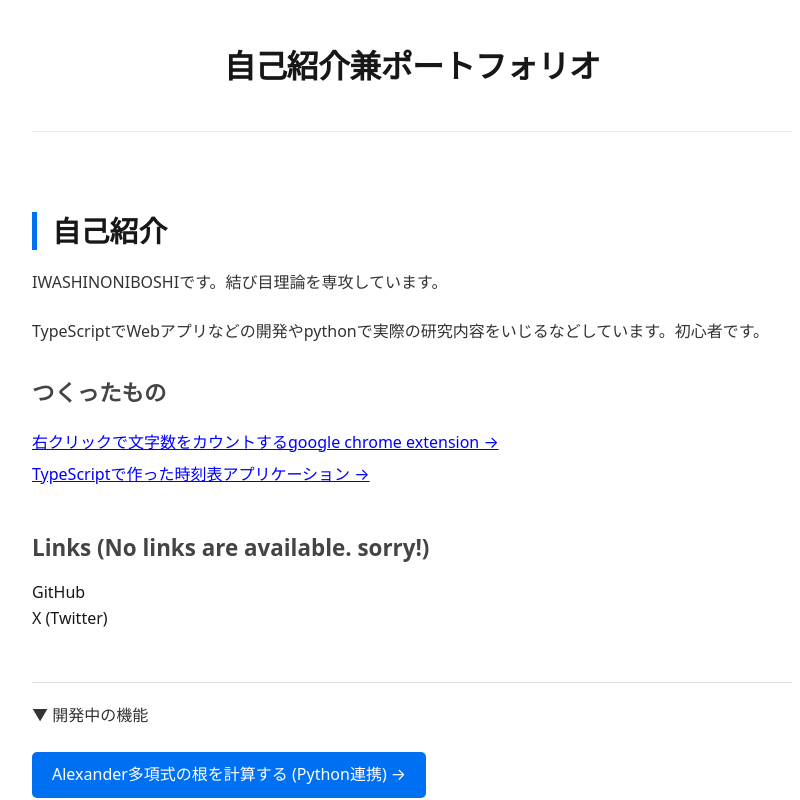
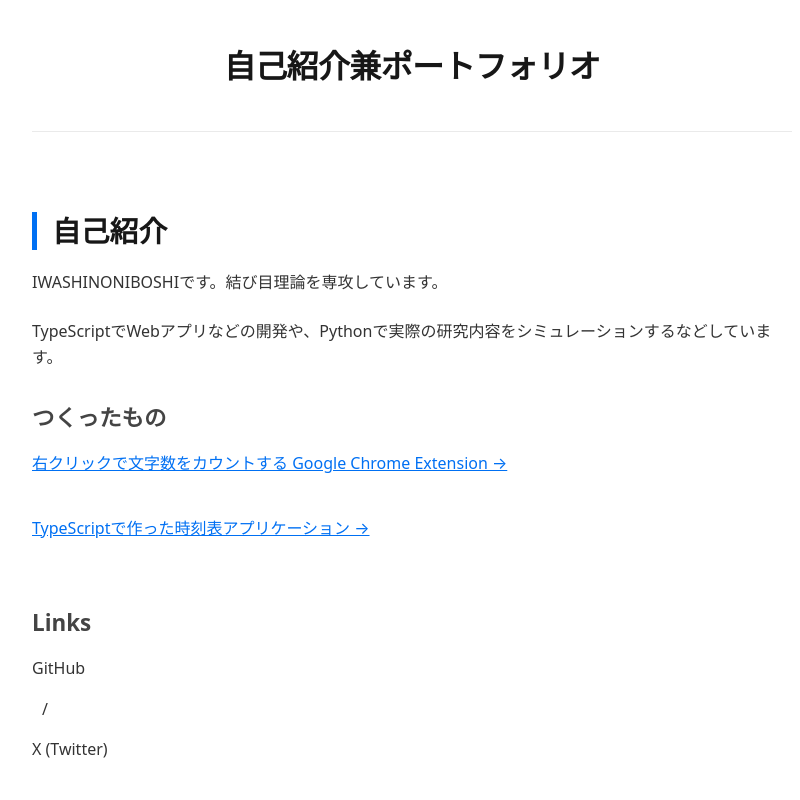
Before and after one commit to IWASHINONIBOSHI/MyPortfolio, a Next.js app: page / in a window 1280 px wide. Shown: the top 800 px of the page, without its empty margins (228-1028 px from the left). Built offline with nearby package versions, Linux system fonts and the light colour scheme.

Commit message:
design change

```diff
--- a/src/app/page.tsx
+++ b/src/app/page.tsx
@@ -1,50 +1,42 @@
-// src/app/page.tsx
 import Link from 'next/link';
+import Image from 'next/image';
 
 export default function Home() {
   return (
     <>
       <h2>自己紹介</h2>
       <p>IWASHINONIBOSHIです。結び目理論を専攻しています。</p>
-      <p>TypeScriptでWebアプリなどの開発やpythonで実際の研究内容をいじるなどしています。初心者です。</p>
+      <p>TypeScriptでWebアプリなどの開発や、Pythonで実際の研究内容をシミュレーションするなどしています。</p>
 
       <h3>つくったもの</h3>
-      {/* リストのデザイン調整 */}
-      <ul style={{ color: 'black', lineHeight: '2' }}>
-        <li>
-          <Link href="/works/extension" style={{ color: 'blue', textDecoration: 'underline' }}>
-            右クリックで文字数をカウントするgoogle chrome extension &rarr;
+      {/* globals.css の .works-list を適用 */}
+      <div className="works-list">
+        <p>
+          <Link href="/works/extension" style={{ textDecoration: 'underline', color: 'var(--primary)' }}>
+            右クリックで文字数をカウントする Google Chrome Extension &rarr;
           </Link>
-        </li>
-        <li>
-          <Link href="/works/timetable" style={{ color: 'blue', textDecoration: 'underline' }}>
+        </p>
+        <p>
+          <Link href="/works/timetable" style={{ textDecoration: 'underline', color: 'var(--primary)' }}>
             TypeScriptで作った時刻表アプリケーション &rarr;
           </Link>
-        </li>
-      </ul>
+        </p>
+      </div>
 
       <div style={{ marginTop: '40px' }}>
-        <h3>Links (No links are available. sorry!)</h3>
-        <ul>
-          <li><a href="" target="_blank" rel="noreferrer">GitHub</a></li>
-          <li><a href="" target="_blank" rel="noreferrer">X (Twitter)</a></li>
-        </ul>
+        <h3>Links</h3>
+        <p className="works-list">
+          <a href="https://github.com/IWASHINONIBOSHI" target="_blank" rel="noreferrer">GitHub</a>
+          <span style={{ margin: '0 10px' }}>/</span>
+          <a href="#" target="_blank" rel="noreferrer">X (Twitter)</a>
+        </p>
       </div>
 
       {/* 結び目計算へのリンクエリア */}
-      <div style={{ marginTop: '50px', borderTop: '1px solid #ddd', paddingTop: '20px' }}>
+      <div style={{ marginTop: '50px', borderTop: '1px solid var(--border)', paddingTop: '20px' }}>
         <p>▼ 開発中の機能</p>
-        <Link
-          href="/works/knot"
-          style={{
-            display: 'inline-block',
-            padding: '10px 20px',
-            backgroundColor: '#0070f3',
-            color: 'white',
-            textDecoration: 'none',
-            borderRadius: '5px'
-          }}
-        >
+        {/* globals.css で定義したボタン風リンククラスを使用 */}
+        <Link href="/knot" className="button-link">
           Alexander多項式の根を計算する (Python連携) &rarr;
         </Link>
       </div>
```
Also changed, not shown: src/app/works/knot/page.tsx (+12 -24 lines), src/app/works/timetable/page.tsx (+11 -4 lines).
